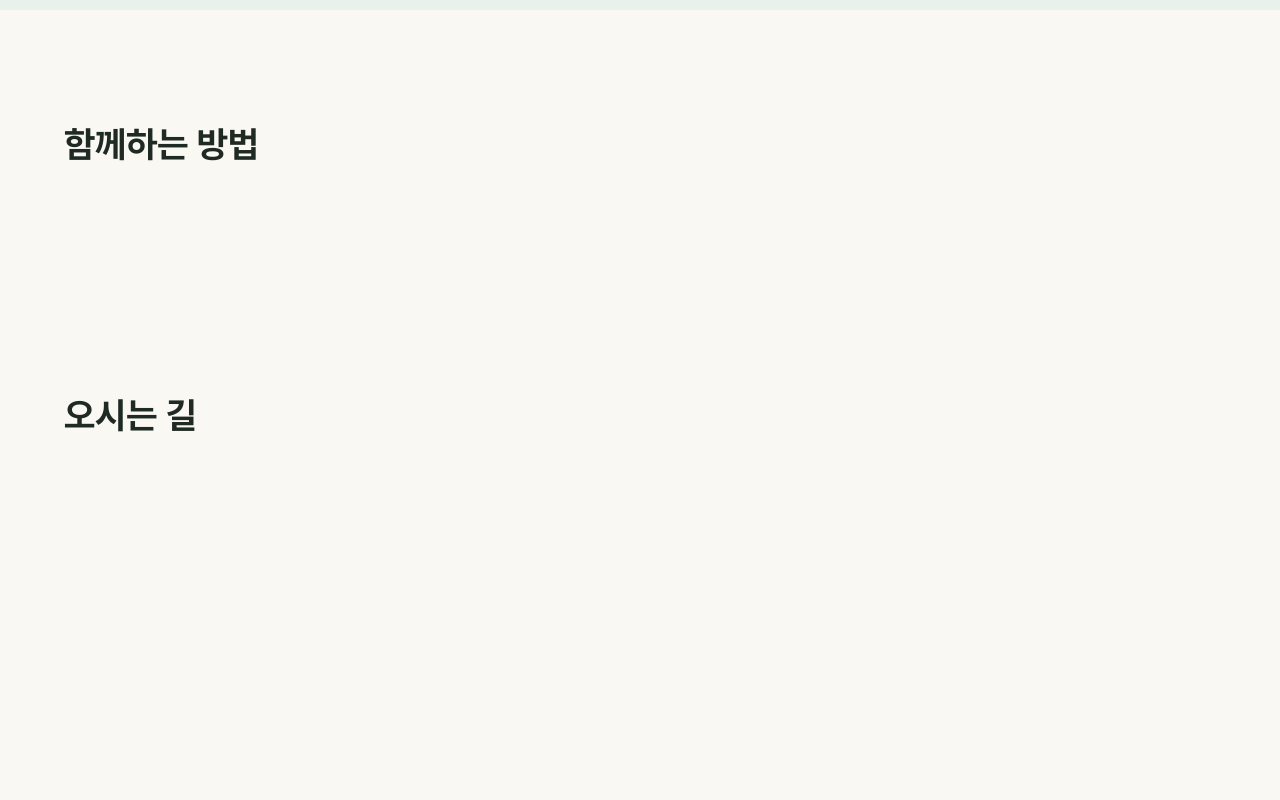
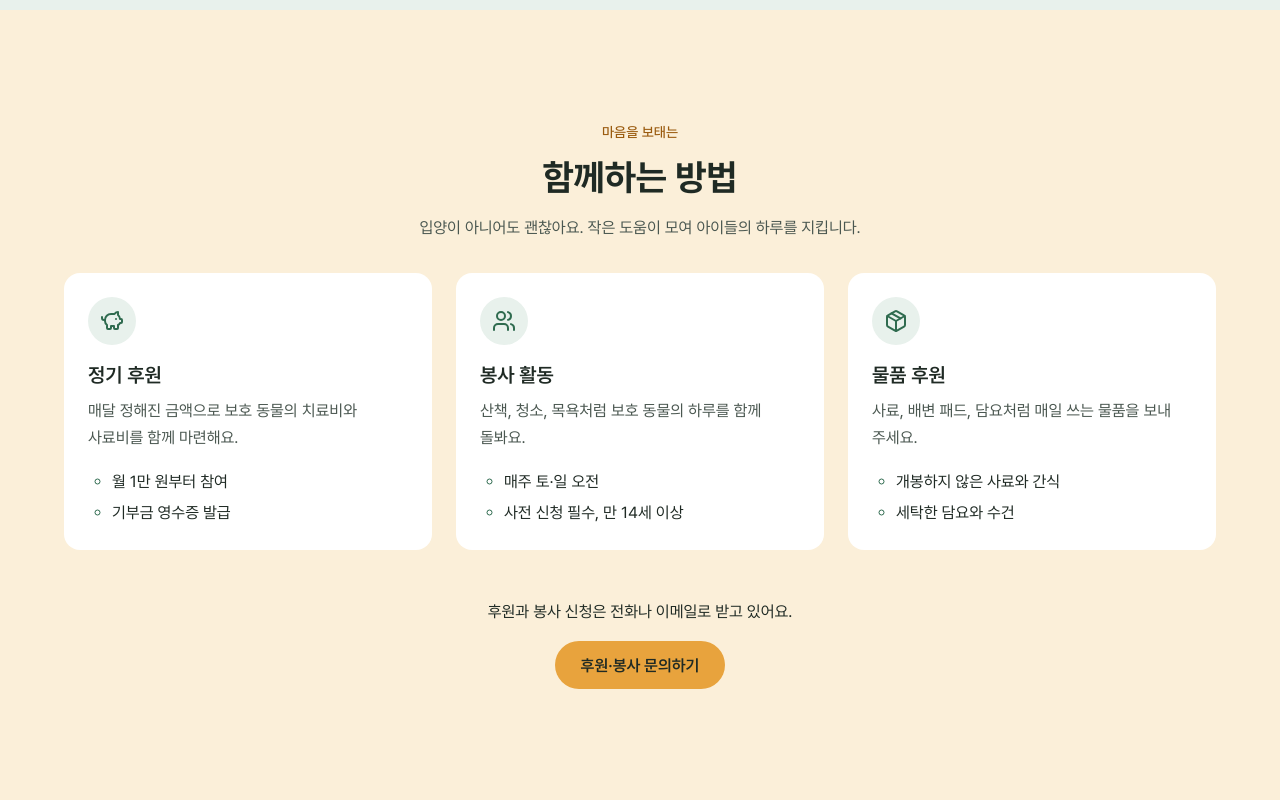
Before and after one commit to ruiwaa/Animal-Corporation, a website built with Vite: page index.html in a window 1280 px wide. Shown: the part 4460-5260 px from the top of the page. Before the commit the page ends 5012 px from the top, so only its background shows below. Built offline with nearby package versions, Linux system fonts and the light colour scheme.

Commit message:
feat(support): 함께하는 방법 #9 (#23)
* asset(icons): 함께하는 방법용 Lucide 아이콘 추가 #9

Co-Authored-By: Claude Opus 5.5 <noreply@anthropic.com>

* style(support): 함께하는 방법 앰버 배경과 3열 카드 적용 #9

Co-Authored-By: Claude Opus 5.5 <noreply@anthropic.com>

* feat(support): 후원·봉사·물품 안내와 문의 CTA 마크업 추가 #9

후원 결제나 신청을 받는 페이지가 없어서 CTA는 연락처가 있는
오시는 길(#location)로 이동하는 문의 버튼으로 둔다.

Co-Authored-By: Claude Opus 5.5 <noreply@anthropic.com>

---------

Co-authored-by: Claude Opus 5.5 <noreply@anthropic.com>

```diff
--- a/index.html
+++ b/index.html
@@ -13,6 +13,7 @@
     <link rel="stylesheet" href="./src/styles/sections/services.css" />
     <link rel="stylesheet" href="./src/styles/sections/animals.css" />
     <link rel="stylesheet" href="./src/styles/sections/process.css" />
+    <link rel="stylesheet" href="./src/styles/sections/support.css" />
     <script type="module" src="./src/scripts/main.js"></script>
   </head>
   <body>
@@ -411,9 +412,72 @@
         </div>
       </section>
 
-      <section id="support" class="section" aria-labelledby="support-title">
+      <section id="support" class="section support" aria-labelledby="support-title">
         <div class="container">
-          <h2 id="support-title">함께하는 방법</h2>
+          <div class="section-header section-header--center">
+            <p class="eyebrow">마음을 보태는</p>
+            <h2 id="support-title">함께하는 방법</h2>
+            <p class="support__lead">입양이 아니어도 괜찮아요. 작은 도움이 모여 아이들의 하루를 지킵니다.</p>
+          </div>
+          <ul class="support__list" role="list">
+            <li>
+              <article class="card way">
+                <span class="icon-circle">
+                  <svg class="icon" viewBox="0 0 24 24" width="24" height="24" fill="none" stroke="currentColor" stroke-width="2" stroke-linecap="round" stroke-linejoin="round" aria-hidden="true" focusable="false">
+                    <path d="M11 17h3v2a1 1 0 0 0 1 1h2a1 1 0 0 0 1-1v-3a3.16 3.16 0 0 0 2-2h1a1 1 0 0 0 1-1v-2a1 1 0 0 0-1-1h-1a5 5 0 0 0-2-4V3a4 4 0 0 0-3.2 1.6l-.3.4H11a6 6 0 0 0-6 6v1a5 5 0 0 0 2 4v3a1 1 0 0 0 1 1h2a1 1 0 0 0 1-1z" />
+                    <path d="M16 10h.01" />
+                    <path d="M2 8v1a2 2 0 0 0 2 2h1" />
+                  </svg>
+                </span>
+                <h3 class="way__title">정기 후원</h3>
+                <p class="way__desc">매달 정해진 금액으로 보호 동물의 치료비와 사료비를 함께 마련해요.</p>
+                <ul class="way__points">
+                    <li>월 1만 원부터 참여</li>
+                    <li>기부금 영수증 발급</li>
+                </ul>
+              </article>
+            </li>
+            <li>
+              <article class="card way">
+                <span class="icon-circle">
+                  <svg class="icon" viewBox="0 0 24 24" width="24" height="24" fill="none" stroke="currentColor" stroke-width="2" stroke-linecap="round" stroke-linejoin="round" aria-hidden="true" focusable="false">
+                    <path d="M16 21v-2a4 4 0 0 0-4-4H6a4 4 0 0 0-4 4v2" />
+                    <path d="M16 3.128a4 4 0 0 1 0 7.744" />
+                    <path d="M22 21v-2a4 4 0 0 0-3-3.87" />
+                    <circle cx="9" cy="7" r="4" />
+                  </svg>
+                </span>
+                <h3 class="way__title">봉사 활동</h3>
+                <p class="way__desc">산책, 청소, 목욕처럼 보호 동물의 하루를 함께 돌봐요.</p>
+                <ul class="way__points">
+                    <li>매주 토·일 오전</li>
+                    <li>사전 신청 필수, 만 14세 이상</li>
+                </ul>
+              </article>
+            </li>
+            <li>
+              <article class="card way">
+                <span class="icon-circle">
+                  <svg class="icon" viewBox="0 0 24 24" width="24" height="24" fill="none" stroke="currentColor" stroke-width="2" stroke-linecap="round" stroke-linejoin="round" aria-hidden="true" focusable="false">
+                    <path d="M11 21.73a2 2 0 0 0 2 0l7-4A2 2 0 0 0 21 16V8a2 2 0 0 0-1-1.73l-7-4a2 2 0 0 0-2 0l-7 4A2 2 0 0 0 3 8v8a2 2 0 0 0 1 1.73z" />
+                    <path d="M12 22V12" />
+                    <polyline points="3.29 7 12 12 20.71 7" />
+                    <path d="m7.5 4.27 9 5.15" />
+                  </svg>
+                </span>
+                <h3 class="way__title">물품 후원</h3>
+                <p class="way__desc">사료, 배변 패드, 담요처럼 매일 쓰는 물품을 보내 주세요.</p>
+                <ul class="way__points">
+                    <li>개봉하지 않은 사료와 간식</li>
+                    <li>세탁한 담요와 수건</li>
+                </ul>
+              </article>
+            </li>
+          </ul>
+          <div class="support__cta">
+            <p>후원과 봉사 신청은 전화나 이메일로 받고 있어요.</p>
+            <a class="button button--secondary" href="#location">후원·봉사 문의하기</a>
+          </div>
         </div>
       </section>
 
--- /dev/null
+++ b/src/styles/sections/support.css
@@ -0,0 +1,49 @@
+/* 함께하는 방법: 화면에서 세컨더리 배경을 쓰는 유일한 섹션 */
+
+.support {
+  background-color: var(--color-secondary-soft);
+}
+
+.support__lead {
+  color: var(--color-text-sub);
+}
+
+/* 모바일 1열 → 데스크톱 3열 */
+.support__list {
+  display: grid;
+  gap: var(--space-6);
+}
+
+.way__title {
+  margin-top: var(--space-4);
+}
+
+.way__desc {
+  margin-top: var(--space-2);
+  color: var(--color-text-sub);
+}
+
+.way__points {
+  display: grid;
+  gap: var(--space-1);
+  margin-top: var(--space-4);
+  padding-left: var(--space-6);
+}
+
+.way__points li::marker {
+  color: var(--color-primary);
+}
+
+.support__cta {
+  display: grid;
+  justify-items: center;
+  gap: var(--space-4);
+  margin-top: var(--space-12);
+  text-align: center;
+}
+
+@media (min-width: 64em) {
+  .support__list {
+    grid-template-columns: repeat(3, 1fr);
+  }
+}
```
Also changed, not shown: src/assets/icons/package.svg (added), src/assets/icons/piggy-bank.svg (added), src/assets/icons/users.svg (added).
